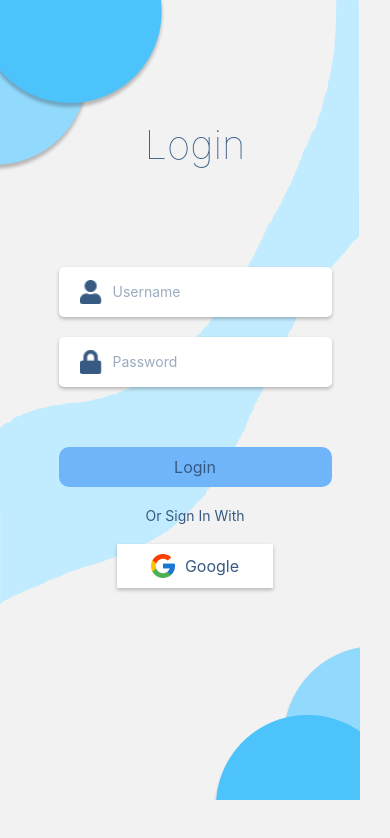
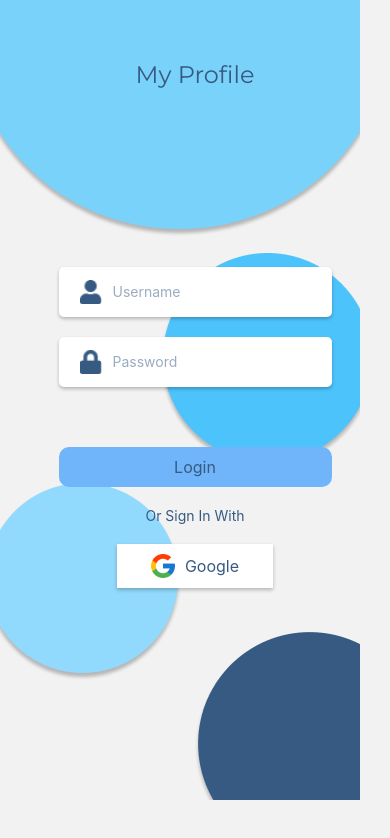
Before and after one commit to RichardxSW/SeaBrew, a React Native app: screen /Profile in a window 390 px wide. Shown: the top 838 px of the page. Built offline with nearby package versions, Linux system fonts and the light colour scheme.

Commit message:
title and background

```diff
--- a/App.js
+++ b/App.js
@@ -10,6 +10,7 @@ import LoginScreen from './screens/loginScreen';
 import ShowList from './screens/showList';
 import Home from './screens/home';
 import StarbuckMain from "./screens/StarbuckMainPage";
+import ProfileScreen from './screens/profileScreen';
 
 const Stack = createStackNavigator();
 
@@ -52,6 +53,10 @@ export default function App() {
   return (
     <NavigationContainer>
       <Stack.Navigator>
+      <Stack.Screen
+        name="Profile"
+        component={ProfileScreen}
+        options={{ headerShown: false }} />
       <Stack.Screen
         name="Login"
         component={LoginScreen}
--- /dev/null
+++ b/screens/profileScreen.js
@@ -0,0 +1,165 @@
+import React, { useState } from 'react';
+import { StyleSheet, Text, View, TouchableOpacity, Image, ImageBackground, TextInput, KeyboardAvoidingView, Platform } from 'react-native';
+import { StatusBar } from 'expo-status-bar';
+
+export default function ProfileScreen({ navigation }) {
+  const [username, setUsername] = useState('');
+  const [password, setPassword] = useState('');
+
+  return (
+    <KeyboardAvoidingView
+      style={styles.container}
+      behavior={Platform.OS === "ios" ? "padding" : "height"}
+      keyboardVerticalOffset={Platform.OS === "ios" ? 100 : 0}
+    >
+      <ImageBackground source={require('../assets/profilebg.png')} style={styles.background}>
+        <View style={styles.innerContainer}>
+          <Text style={styles.titletext}>My Profile</Text>
+
+          <View style={styles.inputContainer}>
+            <Image source={require('../assets/usericon.png')} style={styles.iconStyle} />
+            <TextInput
+              style={styles.input}
+              placeholder="Username"
+              placeholderTextColor="rgba(55, 90, 130, 0.5)"
+              value={username}
+              onChangeText={(text) => setUsername(text)}
+            />
+          </View>
+
+          <View style={styles.inputContainer}>
+            <Image source={require('../assets/passwordicon.png')} style={styles.iconStyle} />
+            <TextInput
+              style={styles.input}
+              placeholder="Password"
+              placeholderTextColor="rgba(55, 90, 130, 0.5)"
+              value={password}
+              onChangeText={(text) => setPassword(text)}
+              secureTextEntry
+            />
+          </View>
+
+          <TouchableOpacity style={styles.buttonLoginContainer}
+            onPress={() => navigation.navigate('Home')}
+          >
+            <Text style={styles.buttonText}>Login</Text>
+          </TouchableOpacity>
+
+          <Text style={styles.text}>
+            Or Sign In With
+          </Text>
+
+          <TouchableOpacity style={styles.buttonGoogleContainer}>
+            <Image
+              source={require('../assets/googleicon.png')} // Ubah path gambar sesuai dengan lokasi dan nama file gambar Anda
+              style={styles.iconStyle} // Style untuk mengatur ukuran dan posisi ikon
+            />
+            <Text style={styles.buttonText}>Google</Text>
+          </TouchableOpacity>
+
+          <StatusBar style="auto" />
+        </View>
+      </ImageBackground>
+    </KeyboardAvoidingView>
+  );
+}
+
+const styles = StyleSheet.create({
+  background: {
+    flex: 1,
+    resizeMode: 'cover',
+  },
+
+  container: {
+    flex: 1,
+  },
+
+  innerContainer: {
+    flex: 1,
+    alignItems: 'center',
+    justifyContent: 'center',
+  },
+
+  titletext: {
+    position: 'absolute',
+    top: 60,
+    textAlign: 'center',
+    fontSize: 24,
+    fontWeight: '100',
+    color: '#375A82',
+    fontFamily: 'Montserrat',
+  },
+
+  inputContainer: {
+    flexDirection: 'row',
+    alignItems: 'center',
+    width: '70%',
+    height: 50,
+    marginVertical: 10,
+    paddingLeft: 20,
+    paddingHorizontal: 10,
+    borderRadius: 5,
+    backgroundColor: '#FFFFFF',
+    shadowColor: '#000',
+    shadowOffset: {
+      width: 0,
+      height: 2,
+    },
+    shadowOpacity: 0.25,
+    shadowRadius: 3.84,
+    elevation: 5,
+  },
+
+  input: {
+    flex: 1,
+    color: '#375A82',
+  },
+
+  buttonLoginContainer: {
+    width: '70%',
+    borderRadius: 10,
+    overflow: 'hidden',
+    marginTop: 50,
+    marginBottom: 20,
+    paddingVertical: 10,
+    backgroundColor: '#70B5F9',
+  },
+
+  buttonText: {
+    textAlign: 'center',
+    color: '#375A82',
+    fontSize: 16,
+  },
+
+  buttonGoogleContainer: {
+    flexDirection: 'row', // Mengatur layout menjadi horizontal
+    alignItems: 'center', // Mengatur agar ikon dan teks berada di tengah secara vertikal
+    justifyContent: 'center',
+    width: '40%',
+    overflow: 'hidden',
+    marginTop: 20,
+    paddingVertical: 10,
+    backgroundColor: '#FFFFFF',
+    shadowColor: '#000',
+    shadowOffset: {
+      width: 0,
+      height: 2,
+    },
+    shadowOpacity: 0.25,
+    shadowRadius: 3.84,
+    elevation: 5,
+  },
+
+  iconStyle: {
+    width: 24,
+    height: 24,
+    resizeMode: 'contain',
+    marginRight: 10,
+  },
+
+  text: {
+    textAlign: 'center',
+    color: '#375A82',
+    fontSize: 14,
+  }
+});
```
Also changed, not shown: assets/profilebg.png (added).
